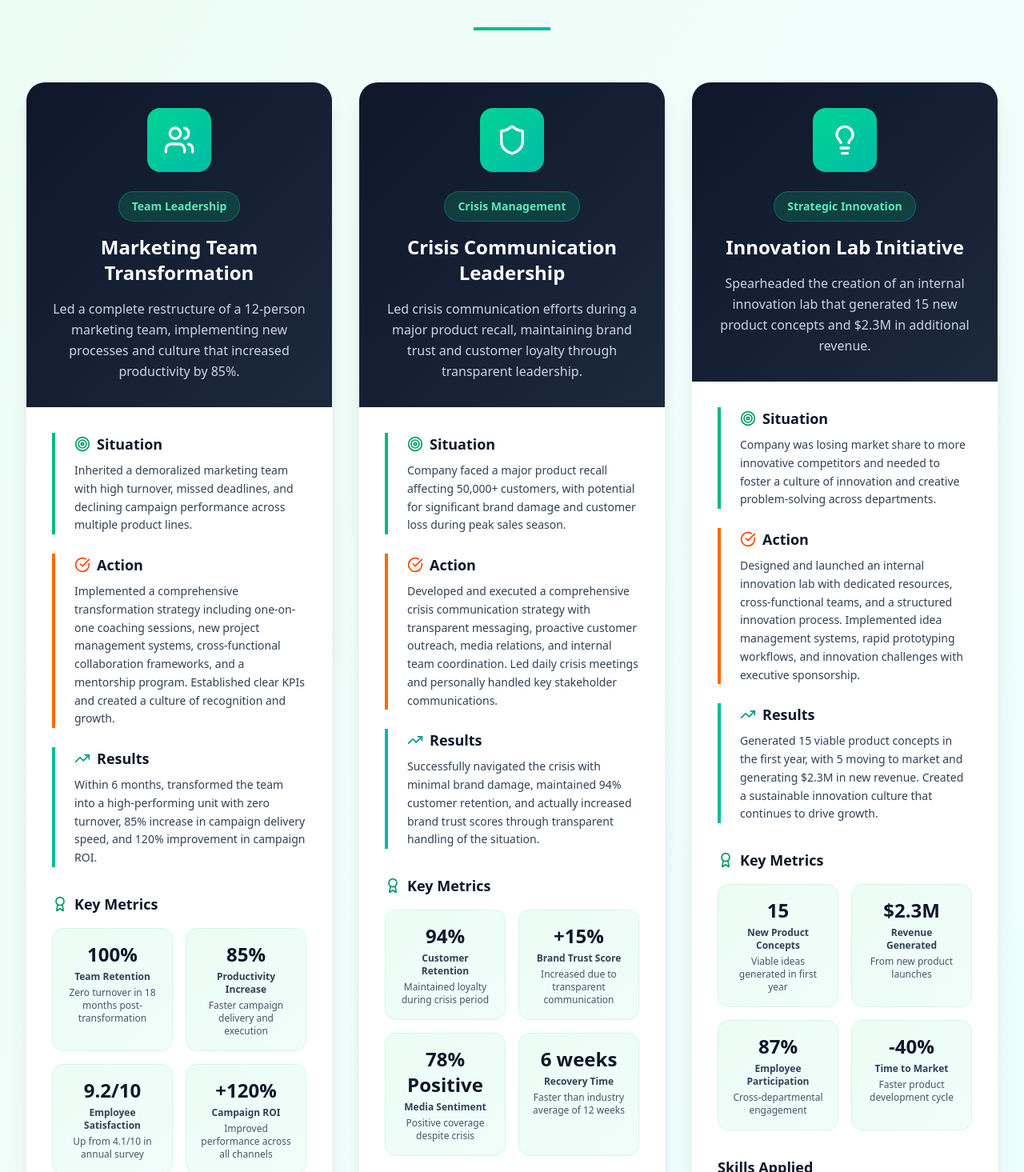
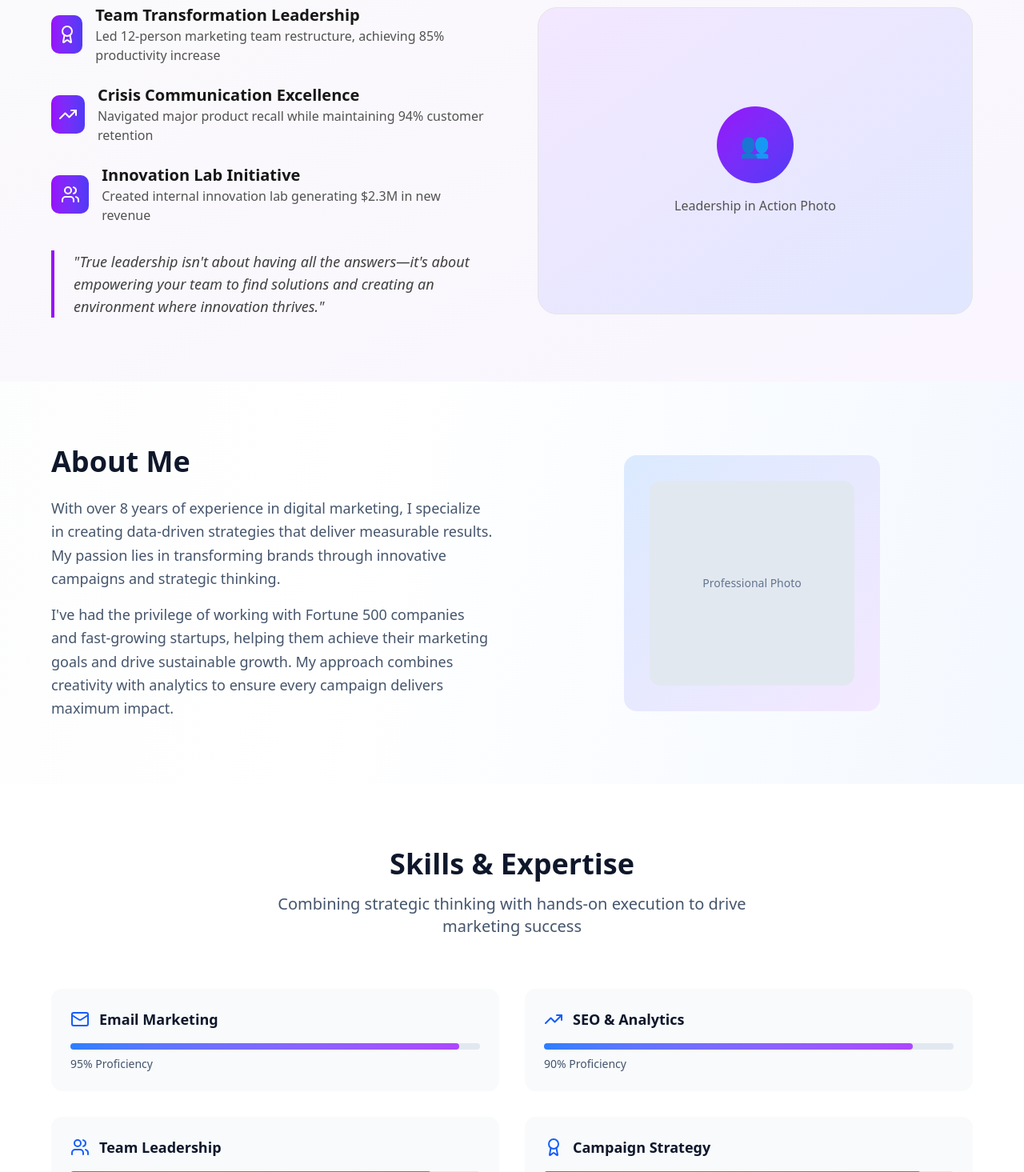
Before and after one commit to connorholly11/lauren-site, a React (Vite) app: page / in a window 1280 px wide. Shown: the part 3825-5290 px from the top of the page at 80% size. Built offline with nearby package versions, Linux system fonts and the light colour scheme; a web font is replaced by a local one.

Commit message:
RevisionId:  294927299420233728

```diff
--- a/src/components/generated/LeadershipSection.tsx
+++ b/src/components/generated/LeadershipSection.tsx
@@ -2,114 +2,10 @@
 
 import React from 'react';
 import { motion } from 'framer-motion';
-import { Users, Shield, Lightbulb, Target, CheckCircle, TrendingUp, Award } from 'lucide-react';
-interface LeadershipExample {
-  id: string;
-  title: string;
-  category: string;
-  summary: string;
-  icon: React.ComponentType<{
-    className?: string;
-  }>;
-  situation: string;
-  challenge: string;
-  action: string;
-  result: string;
-  impact: {
-    metric: string;
-    value: string;
-    description: string;
-  }[];
-  skills: string[];
-}
+import { Award, TrendingUp, Users } from 'lucide-react';
 const LeadershipSection: React.FC = () => {
-  const leadershipExamples: LeadershipExample[] = [{
-    id: 'team-transformation',
-    title: 'Marketing Team Transformation',
-    category: 'Team Leadership',
-    summary: 'Led a complete restructure of a 12-person marketing team, implementing new processes and culture that increased productivity by 85%.',
-    icon: Users,
-    situation: 'Inherited a demoralized marketing team with high turnover, missed deadlines, and declining campaign performance across multiple product lines.',
-    challenge: 'Team morale was at an all-time low with 60% turnover in the previous year. Processes were outdated, communication was fragmented, and there was no clear vision or accountability structure.',
-    action: 'Implemented a comprehensive transformation strategy including one-on-one coaching sessions, new project management systems, cross-functional collaboration frameworks, and a mentorship program. Established clear KPIs and created a culture of recognition and growth.',
-    result: 'Within 6 months, transformed the team into a high-performing unit with zero turnover, 85% increase in campaign delivery speed, and 120% improvement in campaign ROI.',
-    impact: [{
-      metric: 'Team Retention',
-      value: '100%',
-      description: 'Zero turnover in 18 months post-transformation'
-    }, {
-      metric: 'Productivity Increase',
-      value: '85%',
-      description: 'Faster campaign delivery and execution'
-    }, {
-      metric: 'Employee Satisfaction',
-      value: '9.2/10',
-      description: 'Up from 4.1/10 in annual survey'
-    }, {
-      metric: 'Campaign ROI',
-      value: '+120%',
-      description: 'Improved performance across all channels'
-    }],
-    skills: ['Team Building', 'Change Management', 'Performance Coaching', 'Process Optimization']
-  }, {
-    id: 'crisis-leadership',
-    title: 'Crisis Communication Leadership',
-    category: 'Crisis Management',
-    summary: 'Led crisis communication efforts during a major product recall, maintaining brand trust and customer loyalty through transparent leadership.',
-    icon: Shield,
-    situation: 'Company faced a major product recall affecting 50,000+ customers, with potential for significant brand damage and customer loss during peak sales season.',
-    challenge: 'Needed to manage communications across multiple stakeholders (customers, media, regulators, internal teams) while maintaining brand integrity and customer trust during a highly sensitive situation.',
-    action: 'Developed and executed a comprehensive crisis communication strategy with transparent messaging, proactive customer outreach, media relations, and internal team coordination. Led daily crisis meetings and personally handled key stakeholder communications.',
-    result: 'Successfully navigated the crisis with minimal brand damage, maintained 94% customer retention, and actually increased brand trust scores through transparent handling of the situation.',
-    impact: [{
-      metric: 'Customer Retention',
-      value: '94%',
-      description: 'Maintained loyalty during crisis period'
-    }, {
-      metric: 'Brand Trust Score',
-      value: '+15%',
-      description: 'Increased due to transparent communication'
-    }, {
-      metric: 'Media Sentiment',
-      value: '78% Positive',
-      description: 'Positive coverage despite crisis'
-    }, {
-      metric: 'Recovery Time',
-      value: '6 weeks',
-      description: 'Faster than industry average of 12 weeks'
-    }],
-    skills: ['Crisis Management', 'Strategic Communication', 'Stakeholder Management', 'Media Relations']
-  }, {
-    id: 'innovation-initiative',
-    title: 'Innovation Lab Initiative',
-    category: 'Strategic Innovation',
-    summary: 'Spearheaded the creation of an internal innovation lab that generated 15 new product concepts and $2.3M in additional revenue.',
-    icon: Lightbulb,
-    situation: 'Company was losing market share to more innovative competitors and needed to foster a culture of innovation and creative problem-solving across departments.',
-    challenge: 'Traditional corporate structure was stifling creativity. Teams were risk-averse, and there was no formal process for idea generation, testing, or implementation of innovative concepts.',
-    action: 'Designed and launched an internal innovation lab with dedicated resources, cross-functional teams, and a structured innovation process. Implemented idea management systems, rapid prototyping workflows, and innovation challenges with executive sponsorship.',
-    result: 'Generated 15 viable product concepts in the first year, with 5 moving to market and generating $2.3M in new revenue. Created a sustainable innovation culture that continues to drive growth.',
-    impact: [{
-      metric: 'New Product Concepts',
-      value: '15',
-      description: 'Viable ideas generated in first year'
-    }, {
-      metric: 'Revenue Generated',
-      value: '$2.3M',
-      description: 'From new product launches'
-    }, {
-      metric: 'Employee Participation',
-      value: '87%',
-      description: 'Cross-departmental engagement'
-    }, {
-      metric: 'Time to Market',
-      value: '-40%',
-      description: 'Faster product development cycle'
-    }],
-    skills: ['Innovation Management', 'Cross-functional Leadership', 'Strategic Planning', 'Change Leadership']
-  }];
-  return <section id="leadership" className="py-20 px-4 sm:px-6 lg:px-8 bg-gradient-to-br from-emerald-50 via-teal-50 to-cyan-50" data-magicpath-id="0" data-magicpath-path="LeadershipSection.tsx">
-      <div className="max-w-7xl mx-auto" data-magicpath-id="1" data-magicpath-path="LeadershipSection.tsx">
+  return <section className="py-20 px-4 sm:px-6 lg:px-8 bg-gradient-to-br from-neutral-50 to-purple-50" data-magicpath-id="0" data-magicpath-path="LeadershipSection.tsx">
+      <div className="max-w-6xl mx-auto" data-magicpath-id="1" data-magicpath-path="LeadershipSection.tsx">
         <motion.div initial={{
         opacity: 0,
         y: 30
@@ -121,100 +17,82 @@ const LeadershipSection: React.FC = () => {
       }} viewport={{
         once: true
       }} className="text-center mb-16" data-magicpath-id="2" data-magicpath-path="LeadershipSection.tsx">
-          <h2 className="text-4xl sm:text-5xl font-bold text-slate-900 mb-6" data-magicpath-id="3" data-magicpath-path="LeadershipSection.tsx">
-            Leadership in Action
+          <h2 className="text-4xl sm:text-5xl font-bold text-neutral-900 mb-6" data-magicpath-id="3" data-magicpath-path="LeadershipSection.tsx">
+            Leadership That Delivers
           </h2>
-          <p className="text-xl text-slate-600 max-w-3xl mx-auto leading-relaxed mb-8" data-magicpath-id="4" data-magicpath-path="LeadershipSection.tsx">
-            Real examples of how strategic leadership, team development, and innovative thinking
-            have driven measurable results and organizational transformation.
-          </p>
-          <div className="w-24 h-1 bg-gradient-to-r from-emerald-500 to-teal-500 mx-auto" data-magicpath-id="5" data-magicpath-path="LeadershipSection.tsx"></div>
+          <div className="w-24 h-1 bg-gradient-to-r from-purple-600 to-indigo-600 mx-auto" data-magicpath-id="4" data-magicpath-path="LeadershipSection.tsx"></div>
         </motion.div>
 
-        <div className="grid lg:grid-cols-3 gap-8" data-magicpath-id="6" data-magicpath-path="LeadershipSection.tsx">
-          {leadershipExamples.map((example, index) => <motion.div key={example.id} initial={{
+        <div className="grid lg:grid-cols-2 gap-16 items-center" data-magicpath-id="5" data-magicpath-path="LeadershipSection.tsx">
+          <motion.div initial={{
           opacity: 0,
-          y: 40
+          x: -30
         }} whileInView={{
           opacity: 1,
-          y: 0
+          x: 0
         }} transition={{
-          duration: 0.6,
-          delay: index * 0.1
+          duration: 0.6
         }} viewport={{
           once: true
-        }} className="bg-white rounded-3xl overflow-hidden shadow-xl border border-slate-100 hover:shadow-2xl transition-all duration-500" data-magicpath-id="7" data-magicpath-path="LeadershipSection.tsx">
-              {/* Header */}
-              <div className="p-8 bg-gradient-to-br from-slate-900 to-slate-800 text-white" data-magicpath-id="8" data-magicpath-path="LeadershipSection.tsx">
-                <div className="flex items-center justify-center mb-6" data-magicpath-id="9" data-magicpath-path="LeadershipSection.tsx">
-                  <div className="w-20 h-20 bg-gradient-to-br from-emerald-400 to-teal-500 rounded-2xl flex items-center justify-center" data-magicpath-id="10" data-magicpath-path="LeadershipSection.tsx">
-                    <example.icon className="w-10 h-10 text-white" data-magicpath-id="11" data-magicpath-path="LeadershipSection.tsx" />
+        }} className="space-y-8" data-magicpath-id="6" data-magicpath-path="LeadershipSection.tsx">
+            <div className="space-y-6" data-magicpath-id="7" data-magicpath-path="LeadershipSection.tsx">
+              <div className="flex items-center space-x-4" data-magicpath-id="8" data-magicpath-path="LeadershipSection.tsx">
+                <div className="w-12 h-12 bg-gradient-to-r from-purple-600 to-indigo-600 rounded-lg flex items-center justify-center" data-magicpath-id="9" data-magicpath-path="LeadershipSection.tsx">
+                  <Award className="w-6 h-6 text-white" data-magicpath-id="10" data-magicpath-path="LeadershipSection.tsx" />
                 </div>
-                </div>
-                <div className="text-center" data-magicpath-id="12" data-magicpath-path="LeadershipSection.tsx">
-                  <span className="px-4 py-2 bg-emerald-500/20 text-emerald-300 text-sm font-semibold rounded-full border border-emerald-400/30 mb-4 inline-block" data-magicpath-id="13" data-magicpath-path="LeadershipSection.tsx">
-                    {example.category}
-                  </span>
-                  <h3 className="text-2xl font-bold mb-4" data-magicpath-id="14" data-magicpath-path="LeadershipSection.tsx">{example.title}</h3>
-                  <p className="text-slate-300 leading-relaxed" data-magicpath-id="15" data-magicpath-path="LeadershipSection.tsx">{example.summary}</p>
+                <div data-magicpath-id="11" data-magicpath-path="LeadershipSection.tsx">
+                  <h3 className="text-xl font-bold text-neutral-900" data-magicpath-id="12" data-magicpath-path="LeadershipSection.tsx">Team Transformation Leadership</h3>
+                  <p className="text-neutral-600" data-magicpath-id="13" data-magicpath-path="LeadershipSection.tsx">Led 12-person marketing team restructure, achieving 85% productivity increase</p>
                 </div>
               </div>
 
-              {/* Content */}
-              <div className="p-8 space-y-8" data-magicpath-id="16" data-magicpath-path="LeadershipSection.tsx">
-                {/* STAR Method */}
-                <div className="space-y-6" data-magicpath-id="17" data-magicpath-path="LeadershipSection.tsx">
-                  <div className="border-l-4 border-emerald-500 pl-6" data-magicpath-id="18" data-magicpath-path="LeadershipSection.tsx">
-                    <h4 className="text-lg font-bold text-slate-900 mb-2 flex items-center" data-magicpath-id="19" data-magicpath-path="LeadershipSection.tsx">
-                      <Target className="w-5 h-5 mr-2 text-emerald-600" data-magicpath-id="20" data-magicpath-path="LeadershipSection.tsx" />
-                      Situation
-                    </h4>
-                    <p className="text-slate-700 text-sm leading-relaxed" data-magicpath-id="21" data-magicpath-path="LeadershipSection.tsx">{example.situation}</p>
+              <div className="flex items-center space-x-4" data-magicpath-id="14" data-magicpath-path="LeadershipSection.tsx">
+                <div className="w-12 h-12 bg-gradient-to-r from-purple-600 to-indigo-600 rounded-lg flex items-center justify-center" data-magicpath-id="15" data-magicpath-path="LeadershipSection.tsx">
+                  <TrendingUp className="w-6 h-6 text-white" data-magicpath-id="16" data-magicpath-path="LeadershipSection.tsx" />
                 </div>
-
-                  <div className="border-l-4 border-orange-500 pl-6" data-magicpath-id="22" data-magicpath-path="LeadershipSection.tsx">
-                    <h4 className="text-lg font-bold text-slate-900 mb-2 flex items-center" data-magicpath-id="23" data-magicpath-path="LeadershipSection.tsx">
-                      <CheckCircle className="w-5 h-5 mr-2 text-orange-600" data-magicpath-id="24" data-magicpath-path="LeadershipSection.tsx" />
-                      Action
-                    </h4>
-                    <p className="text-slate-700 text-sm leading-relaxed" data-magicpath-id="25" data-magicpath-path="LeadershipSection.tsx">{example.action}</p>
-                  </div>
-
-                  <div className="border-l-4 border-teal-500 pl-6" data-magicpath-id="26" data-magicpath-path="LeadershipSection.tsx">
-                    <h4 className="text-lg font-bold text-slate-900 mb-2 flex items-center" data-magicpath-id="27" data-magicpath-path="LeadershipSection.tsx">
-                      <TrendingUp className="w-5 h-5 mr-2 text-teal-600" data-magicpath-id="28" data-magicpath-path="LeadershipSection.tsx" />
-                      Results
-                    </h4>
-                    <p className="text-slate-700 text-sm leading-relaxed" data-magicpath-id="29" data-magicpath-path="LeadershipSection.tsx">{example.result}</p>
+                <div data-magicpath-id="17" data-magicpath-path="LeadershipSection.tsx">
+                  <h3 className="text-xl font-bold text-neutral-900" data-magicpath-id="18" data-magicpath-path="LeadershipSection.tsx">Crisis Communication Excellence</h3>
+                  <p className="text-neutral-600" data-magicpath-id="19" data-magicpath-path="LeadershipSection.tsx">Navigated major product recall while maintaining 94% customer retention</p>
                 </div>
               </div>
 
-                {/* Impact Metrics */}
-                <div data-magicpath-id="30" data-magicpath-path="LeadershipSection.tsx">
-                  <h4 className="text-lg font-bold text-slate-900 mb-4 flex items-center" data-magicpath-id="31" data-magicpath-path="LeadershipSection.tsx">
-                    <Award className="w-5 h-5 mr-2 text-emerald-600" data-magicpath-id="32" data-magicpath-path="LeadershipSection.tsx" />
-                    Key Metrics
-                  </h4>
-                  <div className="grid grid-cols-2 gap-4" data-magicpath-id="33" data-magicpath-path="LeadershipSection.tsx">
-                    {example.impact.slice(0, 4).map((metric, idx) => <div key={idx} className="bg-gradient-to-br from-emerald-50 to-teal-50 rounded-xl p-4 text-center border border-emerald-100" data-magicpath-id="34" data-magicpath-path="LeadershipSection.tsx">
-                        <div className="text-2xl font-bold text-slate-900 mb-1" data-magicpath-id="35" data-magicpath-path="LeadershipSection.tsx">{metric.value}</div>
-                        <div className="text-xs font-semibold text-slate-700 mb-1" data-magicpath-id="36" data-magicpath-path="LeadershipSection.tsx">{metric.metric}</div>
-                        <div className="text-xs text-slate-600" data-magicpath-id="37" data-magicpath-path="LeadershipSection.tsx">{metric.description}</div>
-                      </div>)}
+              <div className="flex items-center space-x-4" data-magicpath-id="20" data-magicpath-path="LeadershipSection.tsx">
+                <div className="w-12 h-12 bg-gradient-to-r from-purple-600 to-indigo-600 rounded-lg flex items-center justify-center" data-magicpath-id="21" data-magicpath-path="LeadershipSection.tsx">
+                  <Users className="w-6 h-6 text-white" data-magicpath-id="22" data-magicpath-path="LeadershipSection.tsx" />
+                </div>
+                <div data-magicpath-id="23" data-magicpath-path="LeadershipSection.tsx">
+                  <h3 className="text-xl font-bold text-neutral-900" data-magicpath-id="24" data-magicpath-path="LeadershipSection.tsx">Innovation Lab Initiative</h3>
+                  <p className="text-neutral-600" data-magicpath-id="25" data-magicpath-path="LeadershipSection.tsx">Created internal innovation lab generating $2.3M in new revenue</p>
+                </div>
               </div>
             </div>
 
-                {/* Skills */}
-                <div data-magicpath-id="38" data-magicpath-path="LeadershipSection.tsx">
-                  <h4 className="text-lg font-bold text-slate-900 mb-3" data-magicpath-id="39" data-magicpath-path="LeadershipSection.tsx">Skills Applied</h4>
-                  <div className="flex flex-wrap gap-2" data-magicpath-id="40" data-magicpath-path="LeadershipSection.tsx">
-                    {example.skills.map((skill, idx) => <span key={idx} className="px-3 py-1 bg-emerald-100 text-emerald-800 text-xs font-medium rounded-full border border-emerald-200" data-magicpath-id="41" data-magicpath-path="LeadershipSection.tsx">
-                        {skill}
-                      </span>)}
+            <blockquote className="border-l-4 border-purple-600 pl-6 italic text-lg text-neutral-700" data-magicpath-id="26" data-magicpath-path="LeadershipSection.tsx">
+              "True leadership isn't about having all the answers—it's about empowering your team
+              to find solutions and creating an environment where innovation thrives."
+            </blockquote>
+          </motion.div>
+
+          <motion.div initial={{
+          opacity: 0,
+          x: 30
+        }} whileInView={{
+          opacity: 1,
+          x: 0
+        }} transition={{
+          duration: 0.6
+        }} viewport={{
+          once: true
+        }} data-magicpath-id="27" data-magicpath-path="LeadershipSection.tsx">
+            <div className="w-full h-96 bg-gradient-to-br from-purple-100 to-indigo-100 rounded-3xl flex items-center justify-center border border-neutral-200" data-magicpath-id="28" data-magicpath-path="LeadershipSection.tsx">
+              <div className="text-center space-y-4" data-magicpath-id="29" data-magicpath-path="LeadershipSection.tsx">
+                <div className="w-24 h-24 bg-gradient-to-br from-purple-600 to-indigo-600 rounded-full mx-auto flex items-center justify-center" data-magicpath-id="30" data-magicpath-path="LeadershipSection.tsx">
+                  <span className="text-3xl text-white" data-magicpath-id="31" data-magicpath-path="LeadershipSection.tsx">👥</span>
+                </div>
+                <p className="text-neutral-600 font-medium" data-magicpath-id="32" data-magicpath-path="LeadershipSection.tsx">Leadership in Action Photo</p>
               </div>
             </div>
-              </div>
-            </motion.div>)}
+          </motion.div>
         </div>
       </div>
     </section>;
```
Lines whose indentation alone changed are shown as unchanged.
